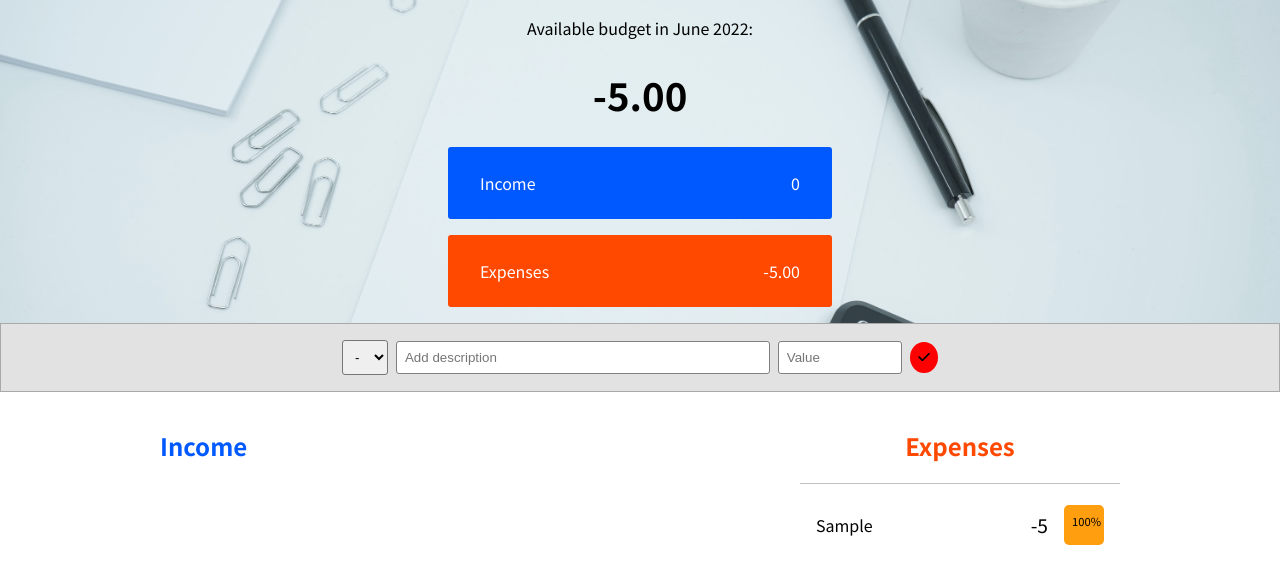
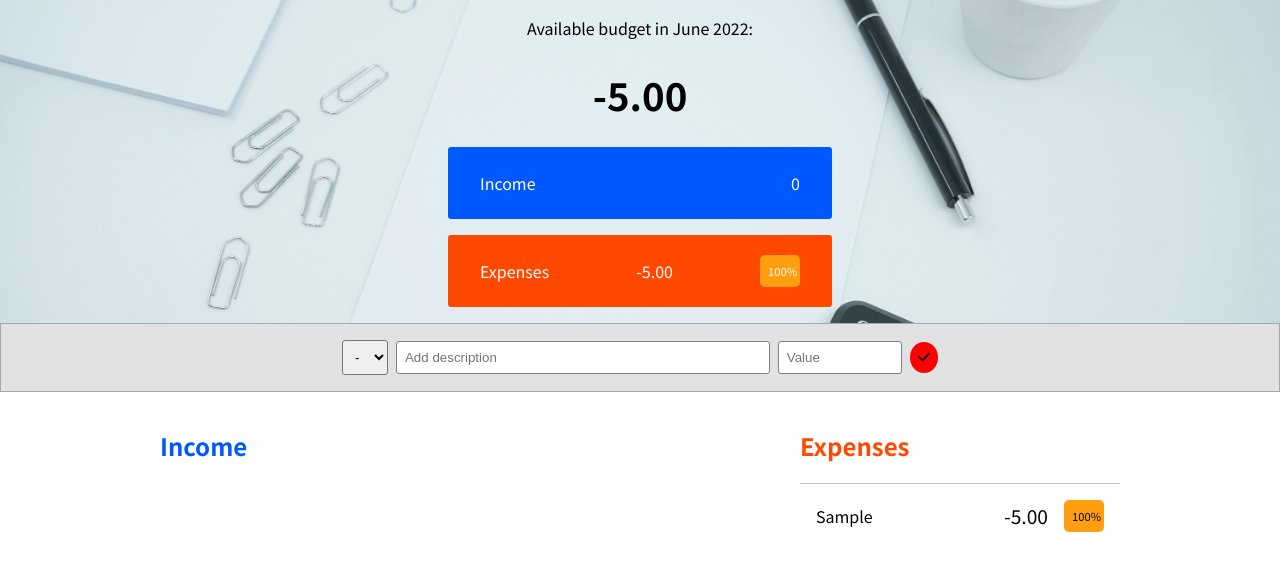
Before and after one commit to veljkovic92/income-and-expense, a React (Create React App) app: page / in a window 1280 px wide. Both pictures are taken after typing "Sample", "5" into the empty fields and a click on the button 924 px from the left and 357 px from the top of the page. Shown: the top 584 px of the page. Built offline with nearby package versions, Linux system fonts and the light colour scheme.

Commit message:
Added percentage to Expenses

```diff
--- a/src/App.js
+++ b/src/App.js
@@ -71,9 +71,14 @@ function App() {
 
   return (
     <div>
-      <Header sumIncome={totalIncome} sumExpense={totalExpense} />
-      <Form onSaveEnteredData={saveEnteredData} />
       <GlobalContext.Provider value={{ totalIncome, totalExpense }}>
+        <Header
+          sumIncome={totalIncome}
+          sumExpense={totalExpense}
+          value={{ totalIncome, totalExpense }}
+        />
+        <Form onSaveEnteredData={saveEnteredData} />
+
         <TotalList
           items={data}
           value={{ totalIncome, totalExpense }}
--- a/src/components/Expenses/ExpenseItem.css
+++ b/src/components/Expenses/ExpenseItem.css
@@ -3,6 +3,7 @@
   justify-content: space-between;
   align-items: center;
   width: 20rem;
+  height: 4rem;
   padding: 0.5rem 1rem;
   border: 1px rgb(196, 195, 195);
   border-style: ridge none;
@@ -37,6 +38,6 @@
   padding: 0.5rem;
   font-size: 70%;
   width: 2.5rem;
-  height: 2.5rem;
+  height: 2rem;
   text-align: center;
 }
--- a/src/components/Expenses/ExpenseItem.js
+++ b/src/components/Expenses/ExpenseItem.js
@@ -32,7 +32,9 @@ const ExpenseItem = (props) => {
           {isShown === false && (
             <p className="item__value">
               {props.sign}
-              {props.amount}
+              {props.amount.toLocaleString("en-US", {
+                minimumFractionDigits: 2,
+              })}
             </p>
           )}
 
--- a/src/components/Expenses/ExpensesSum.js
+++ b/src/components/Expenses/ExpensesSum.js
@@ -1,18 +1,26 @@
 import "./ExpenseSum.css";
+import { useContext } from "react";
+import GlobalContext from "../../context/GlobalState";
 
 const ExpensesSum = (props) => {
-  const otherThanNull = () => {
-    if (props.sumExpense !== 0) {
-      return props.sumExpense.toFixed(2);
-    } else {
-      return props.sumExpense;
-    }
+  const total = useContext(GlobalContext);
+  const calculatePercentage = () => {
+    return (Math.abs(props.sumExpense / total.totalExpense) * 100).toFixed();
   };
 
   return (
     <div className="expense-sum">
       <p>Expenses</p>
-      <p>{otherThanNull()}</p>
+      {props.sumExpense === 0 ? (
+        <p>{props.sumExpense}</p>
+      ) : (
+        <p>
+          {props.sumExpense.toLocaleString("en-US", {
+            minimumFractionDigits: 2,
+          })}
+        </p>
+      )}
+      <div className="item__percentage">{calculatePercentage()}%</div>
     </div>
   );
 };
--- a/src/components/Header/Header.js
+++ b/src/components/Header/Header.js
@@ -7,7 +7,9 @@ const Header = (props) => {
   const totalSum = props.sumIncome + props.sumExpense;
   const otherThanNull = () => {
     if (totalSum !== 0) {
-      return totalSum.toFixed(2);
+      return totalSum.toLocaleString("en-US", {
+        minimumFractionDigits: 2,
+      });
     } else {
       return totalSum;
     }
@@ -27,12 +29,6 @@ const Header = (props) => {
       <div className="header__container">
         <p>Available budget in {date}:</p>
 
-        {/* {totalSum > 0 ? (
-          <h1 className="headerMain">+{otherThanNull()}</h1>
-        ) : (
-          <h1 className="headerMain">{totalSum}</h1>
-        )} */}
-
         <h1 className="headerMain">{header()}</h1>
         <IncomeSum sumIncome={props.sumIncome} />
         <ExpensesSum sumExpense={props.sumExpense} />
--- a/src/components/Income/IncomeItem.js
+++ b/src/components/Income/IncomeItem.js
@@ -23,7 +23,9 @@ const IncomeItem = (props) => {
         {isShown === false && (
           <p className="item__value">
             {props.sign}
-            {props.amount}
+            {props.amount.toLocaleString("en-US", {
+              minimumFractionDigits: 2,
+            })}
           </p>
         )}
         {isShown && (
--- a/src/components/Income/IncomeSum.js
+++ b/src/components/Income/IncomeSum.js
@@ -1,13 +1,13 @@
 import "./IncomeSum.css";
 
 const IncomeSum = (props) => {
-  const otherThanNull = () => {
-    if (props.sumExpense !== 0) {
-      return props.sumIncome.toFixed(2);
-    } else {
-      return props.sumIncome;
-    }
-  };
+  // const otherThanNull = () => {
+  //   if (props.sumIncome !== 0) {
+  //     return {};
+  //   } else {
+  //     return props.sumIncome;
+  //   }
+  // };
 
   return (
     <div className="income-sum">
@@ -15,7 +15,12 @@ const IncomeSum = (props) => {
       {props.sumIncome === 0 ? (
         <p>{props.sumIncome}</p>
       ) : (
-        <p>+{otherThanNull()}</p>
+        <p>
+          +
+          {props.sumIncome.toLocaleString("en-US", {
+            minimumFractionDigits: 2,
+          })}
+        </p>
       )}
     </div>
   );
--- a/src/components/List/ExpensesList.css
+++ b/src/components/List/ExpensesList.css
@@ -1,14 +1,10 @@
-.expense-list {
+.expense-list__header {
+  color: rgb(255, 72, 0);
+}
+
+.expense-list__items {
   display: flex;
   flex-direction: column;
   justify-content: space-between;
   align-items: center;
 }
-
-.expense-list__header {
-  color: rgb(255, 72, 0);
-}
-
-.expense-list__item {
-  margin-bottom: -5rem;
-}
--- a/src/components/List/ExpensesList.js
+++ b/src/components/List/ExpensesList.js
@@ -10,9 +10,9 @@ const ExpensesList = (props) => {
     return <h2 className="expense-list__fallback">Found no expenses</h2>;
   }
   return (
-    <div className="expense-list">
+    <div>
       <h2 className="expense-list__header">Expenses</h2>
-      <div>
+      <div className="expense-list__items">
         {props.items.map((expense) => (
           <ExpenseItem
             key={expense.id}
--- a/src/components/List/IncomeList.css
+++ b/src/components/List/IncomeList.css
@@ -1,11 +1,11 @@
-.income-list {
+.income-list__header {
+  color: rgb(0, 89, 255);
+  text-align: left;
+}
+
+.income-list__items {
   display: flex;
   flex-direction: column;
   justify-content: space-between;
   align-items: center;
 }
-
-.income-list__header {
-  color: rgb(0, 89, 255);
-  text-align: center;
-}
--- a/src/components/List/IncomeList.js
+++ b/src/components/List/IncomeList.js
@@ -13,9 +13,9 @@ const IncomeList = (props) => {
     return <h2>Found no income</h2>;
   }
   return (
-    <div className="income-list">
+    <div>
       <h2 className="income-list__header">Income</h2>
-      <div>
+      <div className="income-list__items">
         {props.items.map((income) => (
           <IncomeItem
             key={income.id}
```
